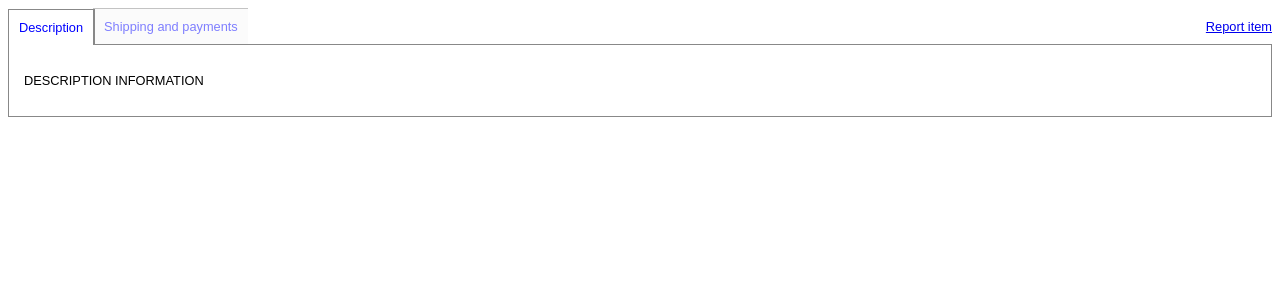
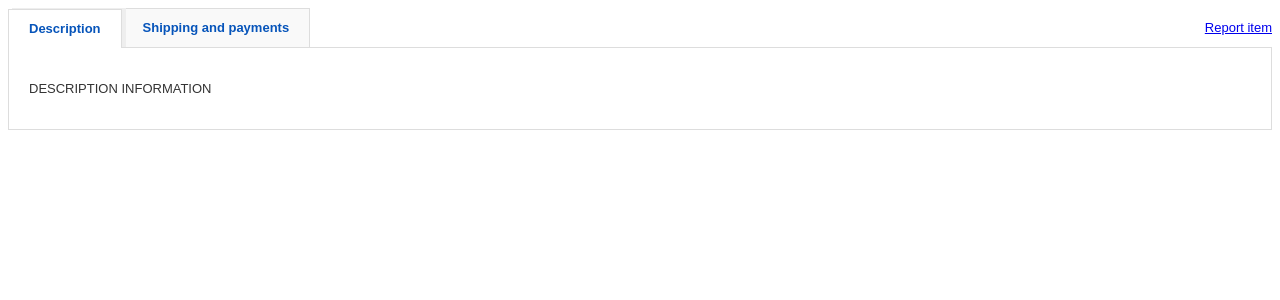
Before and after one commit to Team-Ebay/item_description_shipping_payments, a React (Create React App) app: page / in a window 1280 px wide. Shown: the top 300 px of the page. Built offline with nearby package versions, Linux system fonts and the light colour scheme; the HTML template or start-up script is replaced by a standard one.

Commit message:
starting content framework

```diff
--- a/src/App.js
+++ b/src/App.js
@@ -1,4 +1,6 @@
 import { useState } from 'react';
+import Description from './components/description-pg/Description.jsx'
+import ShippingPayments from './components/shipping-and-payments-pg/ShippingPayments.jsx'
 
 function App() {
 
@@ -28,11 +30,11 @@ function App() {
       <div className="content-container">
 
         <div className={activeTab === 1 ? 'content active-content' : 'content'}>
-          <p>DESCRIPTION INFORMATION </p>
+          <Description />
         </div>
 
         <div className={activeTab === 2 ? 'content active-content' : 'content'}>
-          <p>SHIPPING AND PAYMENT INFO</p>
+          <ShippingPayments />
         </div>
 
       </div>
--- /dev/null
+++ b/src/components/description-pg/Description.jsx
@@ -0,0 +1,16 @@
+import React from 'react';
+
+const Description = () => {
+    return (
+        <>
+            <p>DESCRIPTION INFORMATION </p>
+            {/* <TopBlockDetails />
+            <ItemSpecifics /> */}
+
+
+
+        </>
+    )
+}
+
+export default Description
--- /dev/null
+++ b/src/components/shipping-and-payments-pg/ShippingPayments.jsx
@@ -0,0 +1,9 @@
+import React from 'react';
+
+const ShippingPayments = () => {
+    return (
+        <p>SHIPPING AND PAYMENT INFO</p>
+    )
+}
+
+export default ShippingPayments;
--- a/src/index.css
+++ b/src/index.css
@@ -5,8 +5,9 @@
 }
 
 body {
-  font-family: Arial, Helvetica, sans-serif;
-  font-size: .8rem;
+  font-family: sans-serif;
+  color: #333;
+  font-size: 13px;
   -webkit-font-smoothing: antialiased;
   -moz-osx-font-smoothing: grayscale;
 }
@@ -24,36 +25,30 @@ body {
 }
 
 .tab {
-  padding: 10px;
-  /* text-align: center; */
-  background: rgba(128, 128, 128, 0.075);
+  font-size: 13px;
+  font-weight: bold;
+  padding: 8px 20px;
+  line-height: 22px;
+  background-color: #f9f9f9;
   cursor: pointer;
-  border-top: 1px solid #888;
-  border-left: 1px solid #888;
+  /* border-top: 1px solid #ddd;
+  border-left: 1px solid #ddd; */
+  border: 1px solid #ddd;
   border-bottom: none;
-  color: blue;
-  opacity: .5;
-  /* transition: opacity .2s ease-in-out; */
-  /* border-top-left-radius: 5px;
-  border-top-right-radius: 5px; */
+  color: #0654ba;
 }
 
 .tab:hover {
   opacity: 1;
-  background: white;
-}
-
-.tab:last-child {
-  border-right: 2px solid #888;
+  background: #fff;
 }
 
 .active-tab {
-  background: white;
-  border-bottom: 0;
-  box-shadow: 2px 0px 0px #888;
+  background: #fff;
+  border-bottom-color: #fff;
+  box-shadow: 4px -1px 0px #eee;
   position: relative;
   top: 1px;
-  opacity: 1;
 }
 
 .active-tab:hover {
@@ -66,8 +61,8 @@ body {
 }
 
 .content-container {
-  border: 1px solid #888;
-  padding: 15px;
+  border: 1px solid #ddd;
+  padding: 20px;
   width: 100%;
 
 }
```
